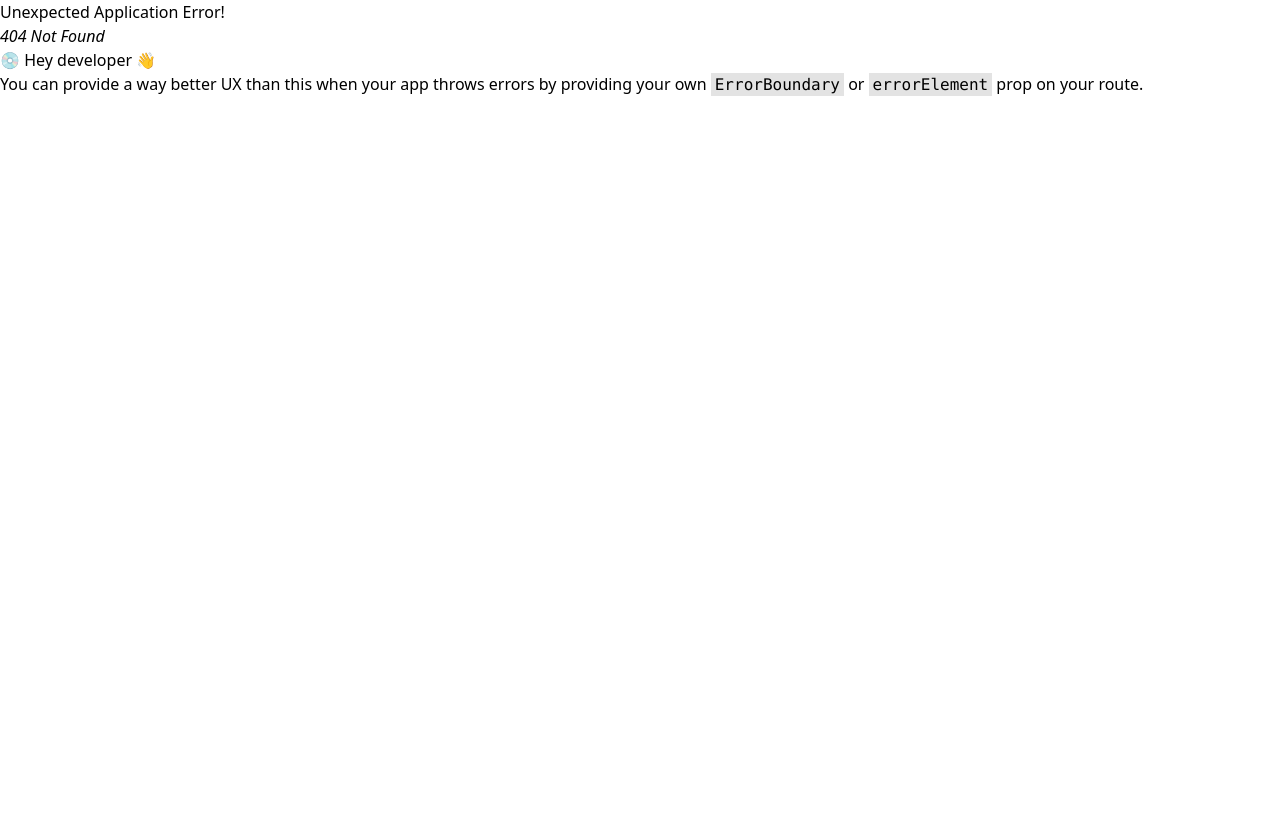
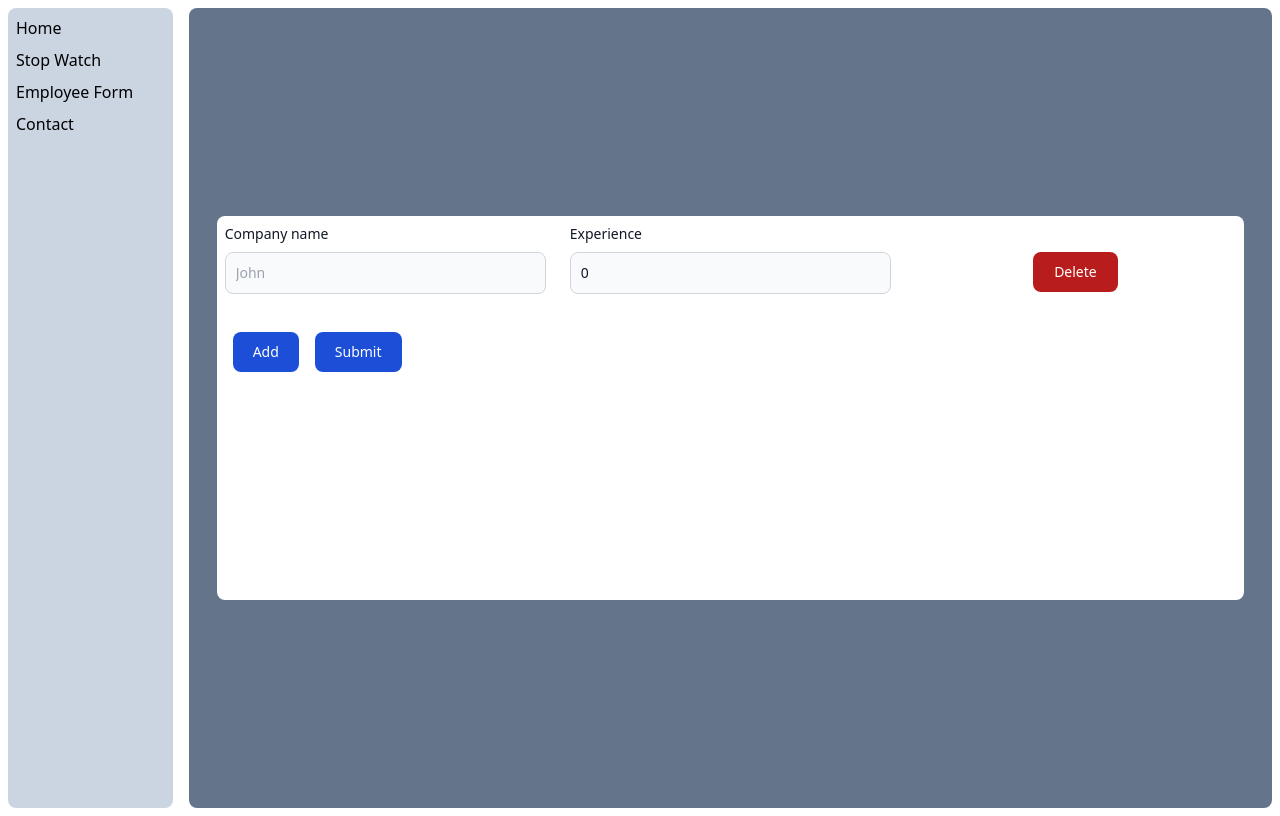
Before and after one commit to challasaikrishna31/react-practice-app, a React (Create React App) app: page /employeeform in a window 1280 px wide. Before the commit this address had no page. Built offline with nearby package versions, Linux system fonts and the light colour scheme.

Commit message:
Error Handling and Employee Form

```diff
--- a/package.json
+++ b/package.json
@@ -10,6 +10,7 @@
     "react-dom": "^18.2.0",
     "react-router-dom": "^6.14.1",
     "react-scripts": "5.0.1",
+    "uuid": "^9.0.0",
     "web-vitals": "^2.1.4"
   },
   "scripts": {
--- a/src/App.js
+++ b/src/App.js
@@ -9,12 +9,14 @@ import {
 import Navbar from './Components/NavBar';
 import Body from './Components/Body';
 import BasicMessage from './Components/BasicMessage';
+import ErrorElement from './Components/ErrorElement';
+import EmployeeForm from './Components/EmployeeForm';
 
-const AppLayout = () => {
+const AppLayout = ({ Component }) => {
   return (
     <div className='flex'>
       <Navbar />
-      <Body />
+      {Component ? <Component /> : <Body />}
     </div>
   )
 }
@@ -28,6 +30,7 @@ const appRouter = createBrowserRouter([
   {
     path: "/",
     element: <AppLayout />,
+    errorElement: <AppLayout Component={ErrorElement} />,
     children: [
       {
         path: "/",
@@ -38,6 +41,11 @@ const appRouter = createBrowserRouter([
         path: "/stopwatch",
         element: <StopWatch />
 
+      },
+      {
+        path: "/employeeform",
+        element: <EmployeeForm />
+
       }
     ]
   },
--- a/src/Components/BasicMessage.js
+++ b/src/Components/BasicMessage.js
@@ -22,13 +22,11 @@ const BasicMessage = () => {
     }, [action])
 
     return (
-        <div className='h-screen flex items-center justify-center'>
-            <div class="p-2 m-2 flex flex-col justify-around bg-gray-100 w-96 h-96 items-center">
-                <div class="font-bold">
+        <div className="p-2 m-2 flex flex-col justify-around bg-gray-100 w-96 h-96 items-center">
+            <div className="font-bold">
                     Hello Welcome!!!!!
                 </div>
 
-            </div>
         </div>
 
     )
--- a/src/Components/Body.js
+++ b/src/Components/Body.js
@@ -3,7 +3,7 @@ import StopWatch from './StopWatch'
 import { Outlet } from "react-router-dom";
 const Body = () => {
     return (
-        <div className='h-screen flex items-center justify-center bg-slate-500 w-full m-2 p-2 rounded-lg'>
+        <div className='flex items-center justify-center bg-slate-500 w-full h-screen m-2 p-2 rounded-lg'>
             <Outlet />
         </div>
     )
--- /dev/null
+++ b/src/Components/EmployeeForm.js
@@ -0,0 +1,68 @@
+import React, { useEffect, useState } from 'react'
+import { v4 as uuidv4 } from 'uuid';
+const experienceObj = {
+    id: uuidv4(),
+    companyName: "",
+    companyExperience: 0
+}
+const EmployeeForm = () => {
+    const [employeeDetails, setEmployeeDetails] = useState([
+        experienceObj
+    ])
+
+    const handleChange = (e, id) => {
+        const { name, value } = e.target;
+        setEmployeeDetails((prev) => {
+            const temp = [...prev];
+            const index = temp.findIndex((x) => x.id === id);
+            temp[index][name] = value;
+            return temp;
+        });
+    }
+
+    const handleAdd = () => {
+        setEmployeeDetails((prev) => [...prev, { ...experienceObj, id: uuidv4() }])
+    }
+    const handleDelete = (id) => {
+        setEmployeeDetails((prev) => prev.filter(x => x.id != id));
+    }
+    const handleSubmit = (e) => {
+        e.preventDefault();
+        alert(JSON.stringify(employeeDetails));
+    }
+    return (
+        <div className="bg-white m-5 p-2 w-full h-96 rounded-lg overflow-y-auto">
+            <form>
+                <div className="grid gap-6 mb-6 md:grid-cols-3">
+                    {employeeDetails.map((item, index) => <EmployeeFields key={item.id} employeeDetail={item} handleChange={(e) => handleChange(e, item.id)} handleDelete={() => handleDelete(item.id)} />)}
+                </div>
+                <button onClick={handleAdd} className="m-2 text-white bg-blue-700 hover:bg-blue-800 focus:ring-4 focus:outline-none focus:ring-blue-300 font-medium rounded-lg text-sm w-full sm:w-auto px-5 py-2.5 text-center dark:bg-blue-600 dark:hover:bg-blue-700 dark:focus:ring-blue-800">Add</button>
+                <button type="submit" onClick={handleSubmit} className="m-2 text-white bg-blue-700 hover:bg-blue-800 focus:ring-4 focus:outline-none focus:ring-blue-300 font-medium rounded-lg text-sm w-full sm:w-auto px-5 py-2.5 text-center dark:bg-blue-600 dark:hover:bg-blue-700 dark:focus:ring-blue-800">Submit</button>
+            </form>
+        </div>
+
+    )
+}
+
+
+const EmployeeFields = ({ employeeDetail, handleChange, handleDelete }) => {
+
+    return (
+        <>
+            <div>
+                <label htmlFor="company_Name" className="block mb-2 text-sm font-medium text-gray-900 dark:text-white">Company name</label>
+                <input type="text" name="companyName" value={employeeDetail.companyName} onChange={handleChange} id="company_Name" className="bg-gray-50 border border-gray-300 text-gray-900 text-sm rounded-lg focus:ring-blue-500 focus:border-blue-500 block w-full p-2.5 dark:bg-gray-700 dark:border-gray-600 dark:placeholder-gray-400 dark:text-white dark:focus:ring-blue-500 dark:focus:border-blue-500" placeholder="John" required />
+            </div>
+            <div>
+                <label htmlFor="company_Experience" className="block mb-2 text-sm font-medium text-gray-900 dark:text-white">Experience</label>
+                <input type="number" name="companyExperience" value={employeeDetail.companyExperience} onChange={handleChange} id="company_Experience" className="bg-gray-50 border border-gray-300 text-gray-900 text-sm rounded-lg focus:ring-blue-500 focus:border-blue-500 block w-full p-2.5 dark:bg-gray-700 dark:border-gray-600 dark:placeholder-gray-400 dark:text-white dark:focus:ring-blue-500 dark:focus:border-blue-500" placeholder="3" required />
+            </div>
+            <div className="grid gap-2 mt-5 md:grid-cols-3">
+                <button onClick={handleDelete} className="m-2 col-start-2 h-10 text-white bg-red-700 hover:bg-red-800 focus:ring-4 focus:outline-none focus:ring-red-300 font-medium rounded-lg text-sm w-full sm:w-auto px-5 py-2.5 text-center dark:bg-red-600 dark:hover:bg-red-700 dark:focus:ring-red-800">Delete</button>
+            </div>
+        </>
+    )
+}
+
+
+export default EmployeeForm
--- /dev/null
+++ b/src/Components/ErrorElement.js
@@ -0,0 +1,19 @@
+import React from 'react'
+import { useRouteError } from 'react-router-dom';
+
+const ErrorElement = () => {
+    const err = useRouteError();
+    return (
+        <div className='flex items-center justify-center bg-slate-500 w-full h-screen m-2 p-2 rounded-lg'>
+            <div className="flex flex-col bg-red-400 p-6 rounded-lg w-96 h-96  items-center justify-center">
+                <div className='text-lg font-bold'>Oops!!</div>
+                <div className='font-bold'>Something Went Wrong!!</div>
+                {err.message && <div className='font-medium'> {err.message}</div>}
+                {(err.status || err.statusText) && <div className='font-medium'> {err.status + " : " + err.statusText}</div>}
+                <div className='font-medium'>Please check console for more info...</div>
+            </div>
+        </div>
+    )
+}
+
+export default ErrorElement
--- a/src/Components/NavBar.js
+++ b/src/Components/NavBar.js
@@ -3,7 +3,7 @@ import { Link } from 'react-router-dom';
 
 const Navbar = () => {
     return (
-        <nav className="bg-slate-300 p-2 m-2 rounded-sm">
+        <div className="bg-slate-300 p-2 m-2 rounded-lg w-48 h-screen">
             <ul className="flex flex-col">
                 <li className="mb-2">
                     <Link to="/">Home</Link>
@@ -12,13 +12,13 @@ const Navbar = () => {
                     <Link to="/stopwatch">Stop Watch</Link>
                 </li>
                 <li className="mb-2">
-                    <Link to="/about">About</Link>
+                    <Link to="/employeeform">Employee Form</Link>
                 </li>
                 <li className="mb-2">
                     <Link to="/contact">Contact</Link>
                 </li>
             </ul>
-        </nav>
+        </div>
     );
 };
 
--- a/src/Components/StopWatch.js
+++ b/src/Components/StopWatch.js
@@ -22,28 +22,26 @@ const StopWatch = () => {
     }, [action])
 
     return (
-        <div className='h-screen flex items-center justify-center'>
-            <div class="p-2 m-2 flex flex-col justify-around bg-gray-100 w-96 h-96 items-center">
-                <div class="font-bold">
+        <div className="p-2 m-2 flex flex-col justify-around bg-gray-100 w-96 h-96 items-center">
+            <div className="font-bold">
                     StopWatch
                 </div>
-                <div class="font-bold text-4xl">
+            <div className="font-bold text-4xl">
                     {counter}
                 </div>
                 <div className='flex'>
-                    {(action == "" || action == "reset") && (<button class="m-2 bg-blue-500 hover:bg-blue-700 text-white font-bold py-2 px-4 rounded" onClick={() => setAction("start")}>
+                {(action == "" || action == "reset") && (<button className="m-2 bg-blue-500 hover:bg-blue-700 text-white font-bold py-2 px-4 rounded" onClick={() => setAction("start")}>
                         <img src="https://icons.veryicon.com/png/o/miscellaneous/massager/start-18.png" alt="Start" className='h-5 w-5'></img>
                     </button>)}
-                    {(action == "start" || action == "resume") && (<button class="m-2 bg-blue-500 hover:bg-blue-700 text-white font-bold py-2 px-4 rounded" onClick={() => setAction("pause")}>
+                {(action == "start" || action == "resume") && (<button className="m-2 bg-blue-500 hover:bg-blue-700 text-white font-bold py-2 px-4 rounded" onClick={() => setAction("pause")}>
                         <img src="https://w7.pngwing.com/pngs/879/589/png-transparent-pause-logo-computer-icons-button-media-player-pause-button-rectangle-black-internet-thumbnail.png" alt="Pause" className='h-5 w-5'></img>
                     </button>)}
-                    {(action == "pause") && (<button class="m-2 bg-blue-500 hover:bg-blue-700 text-white font-bold py-2 px-4 rounded" onClick={() => setAction("resume")}>
+                {(action == "pause") && (<button className="m-2 bg-blue-500 hover:bg-blue-700 text-white font-bold py-2 px-4 rounded" onClick={() => setAction("resume")}>
                         <img src="https://www.vhv.rs/dpng/d/413-4131015_resume-button-icon-icon-hd-png-download.png" alt="Resume" className='h-5 w-5'></img>
                     </button>)}
-                    {(action == "pause" || action == "start" || action == "resume") && (<button class="m-2 bg-blue-500 hover:bg-blue-700 text-white font-bold py-2 px-4 rounded" onClick={() => setAction("reset")}>
+                {(action == "pause" || action == "start" || action == "resume") && (<button className="m-2 bg-blue-500 hover:bg-blue-700 text-white font-bold py-2 px-4 rounded" onClick={() => setAction("reset")}>
                         <img src="https://w7.pngwing.com/pngs/479/787/png-transparent-reset-button-icon-restart-free-text-internet-share-icon-thumbnail.png" alt="Reset" className='h-5 w-5'></img>
                     </button>)}
-                </div>
             </div>
         </div>
 
```
Also changed, not shown: 1 other file (tests, documents, lock files or other folders).
